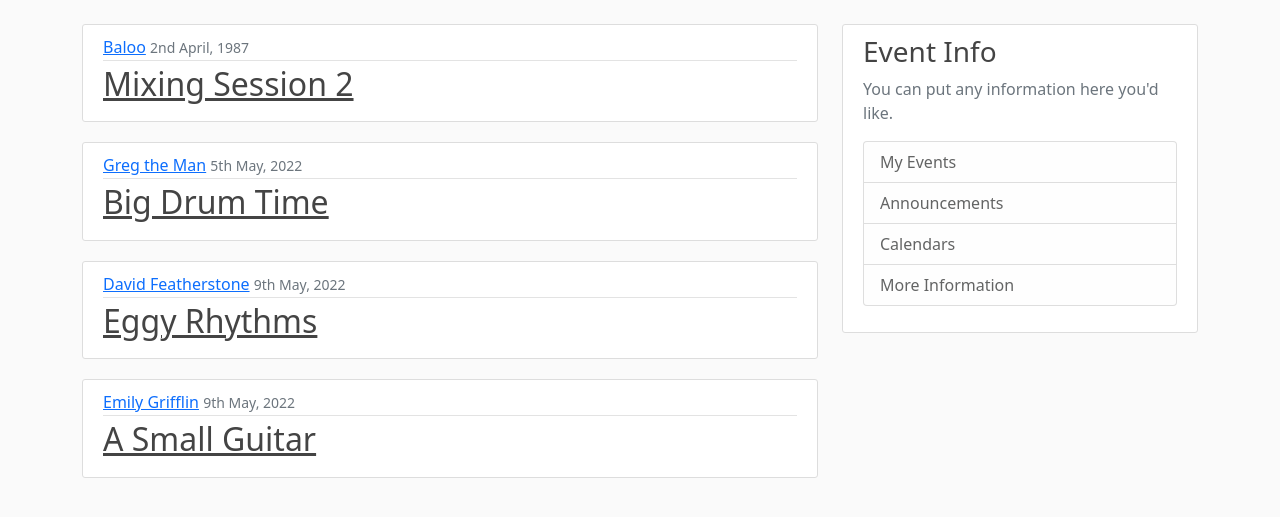
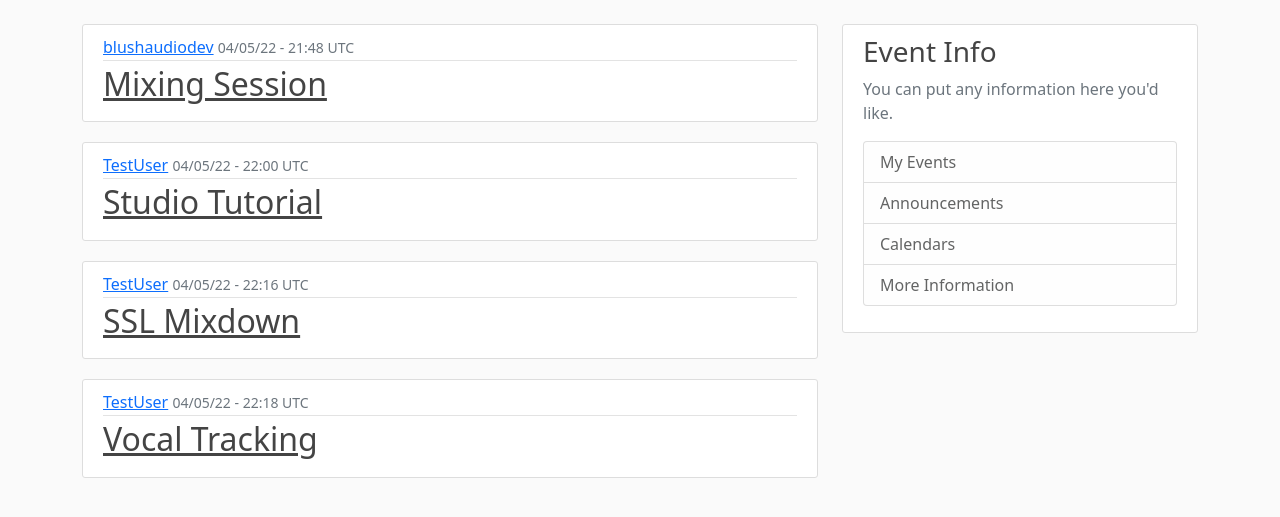
Before and after one commit to BlushAudioLab/djangobooker, a Django app: page /bookingsystem/home/ in a window 1280 px wide. Shown: the part 56-573 px from the top of the page. Run offline with Django 4.2, Linux system fonts and the light colour scheme; data comes from the database, SQL or seed files in the repository.

Commit message:
Read from Database + Datetime Filter

```diff
--- a/bookingsystem/templates/base.html
+++ b/bookingsystem/templates/base.html
@@ -62,7 +62,7 @@
                 </div>
             </div>
         </div>
-      </main>
+    </main>
 
     <!-- Optional JavaScript; choose one of the two! -->
 
--- a/bookingsystem/templates/home.html
+++ b/bookingsystem/templates/home.html
@@ -5,7 +5,7 @@
             <div class="media-body">
                 <div class="article-metadata">
                     <a class="mr-2" href="#">{{ event.owner }}</a>
-                    <small class="text-muted">{{ event.timebooked }}</small>
+                    <small class="text-muted">{{ event.timebooked|date:"d/m/y - H:i e" }}</small>
                 </div>
                 <h2><a class="article-title" href="#">{{ event.title }}</a></h2>
             </div>
--- a/bookingsystem/views.py
+++ b/bookingsystem/views.py
@@ -1,34 +1,10 @@
 from django.shortcuts import render
-from django.shortcuts import render
-from django.http import HttpResponse
-
-events = [
-    {
-        'title': 'Mixing Session 2',
-        'owner': 'Baloo',
-        'timebooked': '2nd April, 1987',
-    },
-    {
-        'title': 'Big Drum Time',
-        'owner': 'Greg the Man',
-        'timebooked': '5th May, 2022',
-    },
-    {
-        'title': 'Eggy Rhythms',
-        'owner': 'David Featherstone',
-        'timebooked': '9th May, 2022',
-    },
-    {
-        'title': 'A Small Guitar',
-        'owner': 'Emily Grifflin',
-        'timebooked': '9th May, 2022',
-    }
-]
+from .models import Event
 
 
 def home(request):
     context = {
-        'events': events
+        'events': Event.objects.all()
     }
     return render (request,'home.html', context)
 
```
